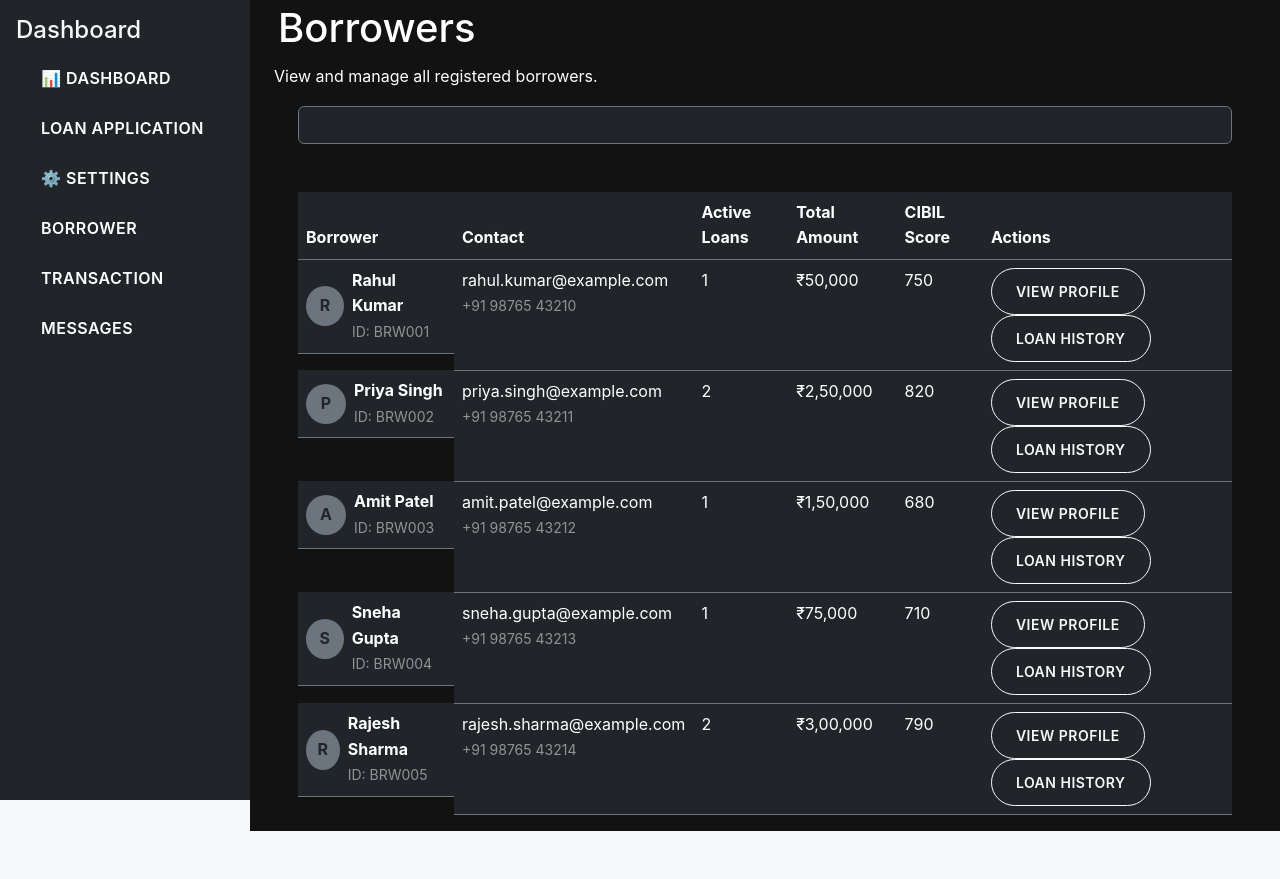
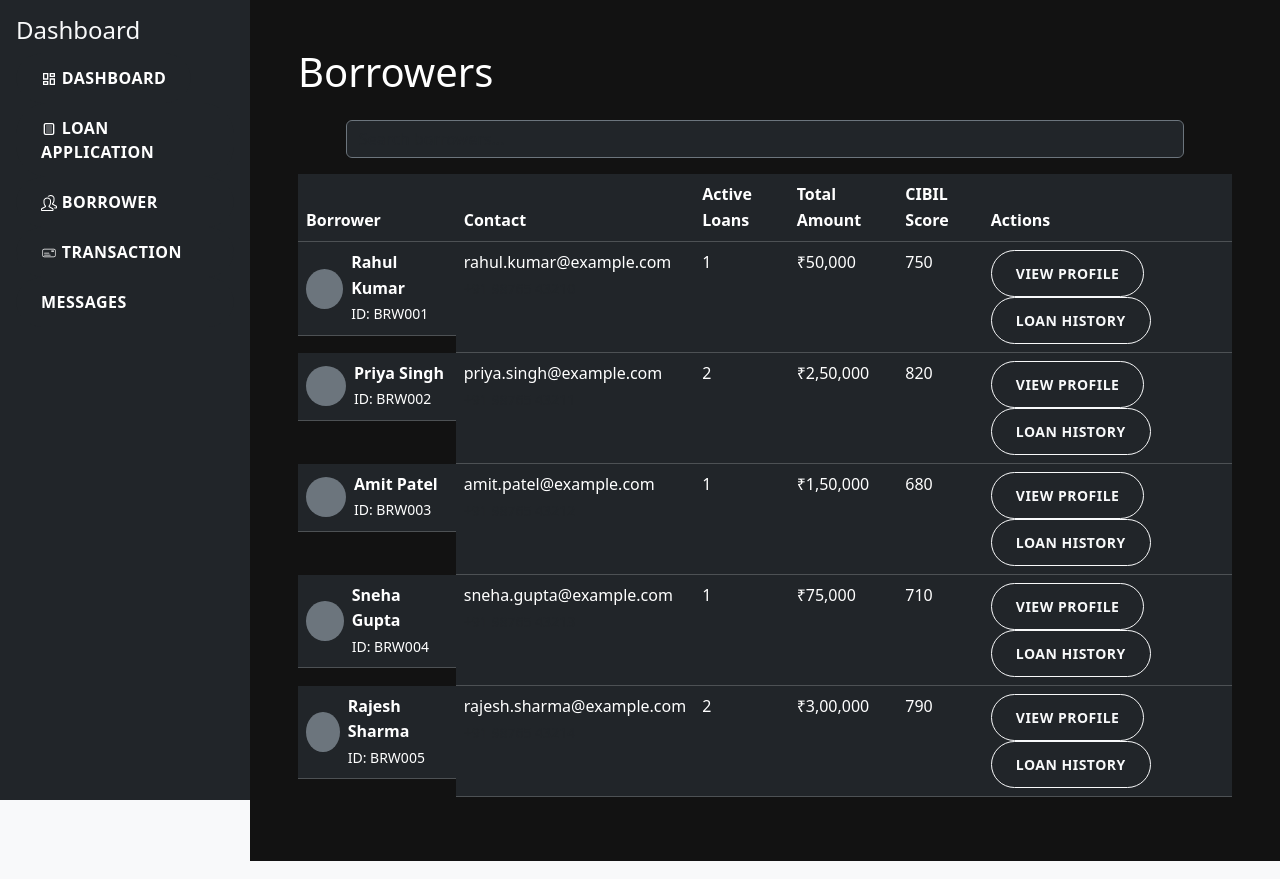
Before and after one commit to rohitpagi33/Oddo-X-Charusat-Hackathon-2025, a React (Create React App) app in the folder frontend/: page /dashboard_agency in a window 1280 px wide. Both pictures are taken after a click on the button "BORROWER". Built offline with nearby package versions, Linux system fonts and the light colour scheme.

Commit message:
Add Montserrat font and update UI components with react-icons for improved styling

```diff
--- a/frontend/package.json
+++ b/frontend/package.json
@@ -20,6 +20,7 @@
     "react-bootstrap": "^2.10.9",
     "react-chartjs-2": "^5.3.0",
     "react-dom": "^18.0.0",
+    "react-icons": "^5.5.0",
     "react-router-dom": "^7.2.0",
     "react-scripts": "^5.0.0",
     "react-toastify": "^11.0.5",
--- a/frontend/public/index.html
+++ b/frontend/public/index.html
@@ -4,6 +4,17 @@
     <meta charset="UTF-8">
     <meta name="viewport" content="width=device-width, initial-scale=1.0">
     <title>Microfinance Loan Platform</title>
+    <link rel="preconnect" href="https://fonts.googleapis.com">
+<link rel="preconnect" href="https://fonts.gstatic.com" crossorigin>
+<link href="https://fonts.googleapis.com/css2?family=Montserrat:ital,wght@0,100..900;1,100..900&display=swap" rel="stylesheet">
+<style>
+.montserrat {
+    font-family: "Montserrat", sans-serif;
+    font-optical-sizing: auto;
+    font-weight: 100;
+    font-style: normal;
+  }
+  </style>
 </head>
 <body>
     <div id="root"></div>
--- a/frontend/src/App.jsx
+++ b/frontend/src/App.jsx
@@ -7,6 +7,7 @@ import LoginPage from "./pages/LoginPage";
 import Dashboard_User from "./pages/Dashboard_User";
 import { ToastContainer } from "react-toastify";
 import "react-toastify/dist/ReactToastify.css";
+// import "./styles/global.css";
 
 function App() {
   return (
--- a/frontend/src/components/Dashboard_Agency/Borrower.jsx
+++ b/frontend/src/components/Dashboard_Agency/Borrower.jsx
@@ -16,11 +16,8 @@ const Borrowers = () => {
   );
 
   return (
-    <div className="m-10 text-white" style={{ backgroundColor: "#121212", minHeight: "100vh" }}>
-      <div className="px-4">
-      <h1 className="p-1">Borrowers</h1>
-      <p >View and manage all registered borrowers.</p>
-      </div>
+    <div className="container-md p-5 text-white" style={{ backgroundColor: "#121212", minHeight: "100vh" }}>
+      <h1 className="mb-4">Borrowers</h1>
 
       {/* Search Bar */}
       <div className="px-5 my-3 ">
@@ -33,9 +30,9 @@ const Borrowers = () => {
         />
       </div>
 
-      {/* Borrowers Table */}
-      <div className="table-responsive m-5">
-        <table className="table table-dark table-hover border-secondary">
+   {/* Borrowers Table */}
+   <div className="table-responsive">
+        <table className="table table-dark table-hover">
           <thead>
             <tr>
               <th>Borrower</th>
@@ -50,17 +47,15 @@ const Borrowers = () => {
             {filteredBorrowers.map((borrower) => (
               <tr key={borrower.id}>
                 <td className="d-flex align-items-center">
-                  <div className="rounded-circle bg-secondary d-flex justify-content-center align-items-center text-dark fw-bold" style={{ width: "40px", height: "40px" }}>
-                    {borrower.name.charAt(0)}
-                  </div>
+                  <div className="rounded-circle bg-secondary" style={{ width: "40px", height: "40px" }}></div>
                   <div className="ms-2">
                     <p className="mb-0 fw-bold">{borrower.name}</p>
-                    <small className="text-white-50">ID: {borrower.id}</small>
+                    <small className="text-white">ID: {borrower.id}</small>
                   </div>
                 </td>
                 <td>
                   <p className="mb-0">{borrower.email}</p>
-                  <small className="text-white-50">{borrower.phone}</small>
+                  <small className="text-muted">{borrower.phone}</small>
                 </td>
                 <td>{borrower.activeLoans}</td>
                 <td>{borrower.totalAmount}</td>
--- a/frontend/src/components/Dashboard_Agency/Sidebar.jsx
+++ b/frontend/src/components/Dashboard_Agency/Sidebar.jsx
@@ -1,3 +1,11 @@
+import { BiNotification } from "react-icons/bi";
+import { CiMoneyCheck1 } from "react-icons/ci";
+import { SlPeople } from "react-icons/sl";
+import { IoMdPeople } from "react-icons/io";
+import { MdOutlineDashboard } from "react-icons/md";
+import { TiDocumentText } from "react-icons/ti";
+import { IoDocumentTextOutline } from "react-icons/io";
+import { CiSettings } from "react-icons/ci";
 import React from "react";
 
 const Sidebar = ({ setActiveComponent }) => {
@@ -7,34 +15,34 @@ const Sidebar = ({ setActiveComponent }) => {
       <ul className="list-unstyled">
         <li>
           <button
-            className="btn btn-dark w-100 text-start"
+            className="btn btn-dark w-200 text-start"
             onClick={() => setActiveComponent("dashboard")}
           >
-            📊 Dashboard
-          </button>
+            <MdOutlineDashboard />  Dashboard
+            </button>
         </li>
         <li>
           <button
             className="btn btn-dark w-100 text-start"
             onClick={() => setActiveComponent("loan-application")}
           >
-            Loan Application
+           <TiDocumentText />  Loan Application
           </button>
         </li>
-        <li>
+        {/* <li>
           <button
             className="btn btn-dark w-100 text-start"
             onClick={() => setActiveComponent("settings")}
           >
-            ⚙️ Settings
+            <CiSettings/>  Settings
           </button>
-        </li>
+        </li> */}
         <li>
           <button
             className="btn btn-dark w-100 text-start"
             onClick={() => setActiveComponent("borrower")}
           >
-            Borrower
+            <SlPeople />  Borrower
           </button>
         </li>
         <li>
@@ -42,7 +50,7 @@ const Sidebar = ({ setActiveComponent }) => {
             className="btn btn-dark w-100 text-start"
             onClick={() => setActiveComponent("transaction")}
           >
-            Transaction
+            <CiMoneyCheck1 />  Transaction
           </button>
         </li>
         <li>
@@ -50,7 +58,7 @@ const Sidebar = ({ setActiveComponent }) => {
             className="btn btn-dark w-100 text-start"
             onClick={() => setActiveComponent("messages")}
           >
-            Messages
+              Messages
           </button>
         </li>
       </ul>
--- a/frontend/src/components/Dashboard_Agency/Transcation.jsx
+++ b/frontend/src/components/Dashboard_Agency/Transcation.jsx
@@ -28,8 +28,8 @@ const Transactions = () => {
   };
 
   return (
-    <div className="container mt-4">
-      <h3 className="text-white">Transactions</h3>
+    <div className="container-md p-5 text-white" style={{ backgroundColor: "#121212", minHeight: "100vh" }}>
+      <h1 className="mb-4">Transactions</h1>
       <p className="text-secondary">View and manage all loan disbursements and EMI payments</p>
 
       {/* Search & Filter */}
--- a/frontend/src/styles/HomePage.css
+++ b/frontend/src/styles/HomePage.css
@@ -23,7 +23,6 @@
   }
 
   body {
-    font-family: "Inter", sans-serif;
     color: var(--text-dark);
     line-height: 1.6;
     background-color: var(--background-light);
--- a/frontend/src/styles/global.css
+++ b/frontend/src/styles/global.css
@@ -1 +1,7 @@
 @import "tailwindcss";
+body {
+    font-family: "Montserrat", sans-serif;
+    font-optical-sizing: auto;
+    font-weight: 00;
+    font-style: normal;
+  }
```
Also changed, not shown: 1 other file (tests, documents, lock files or other folders).
